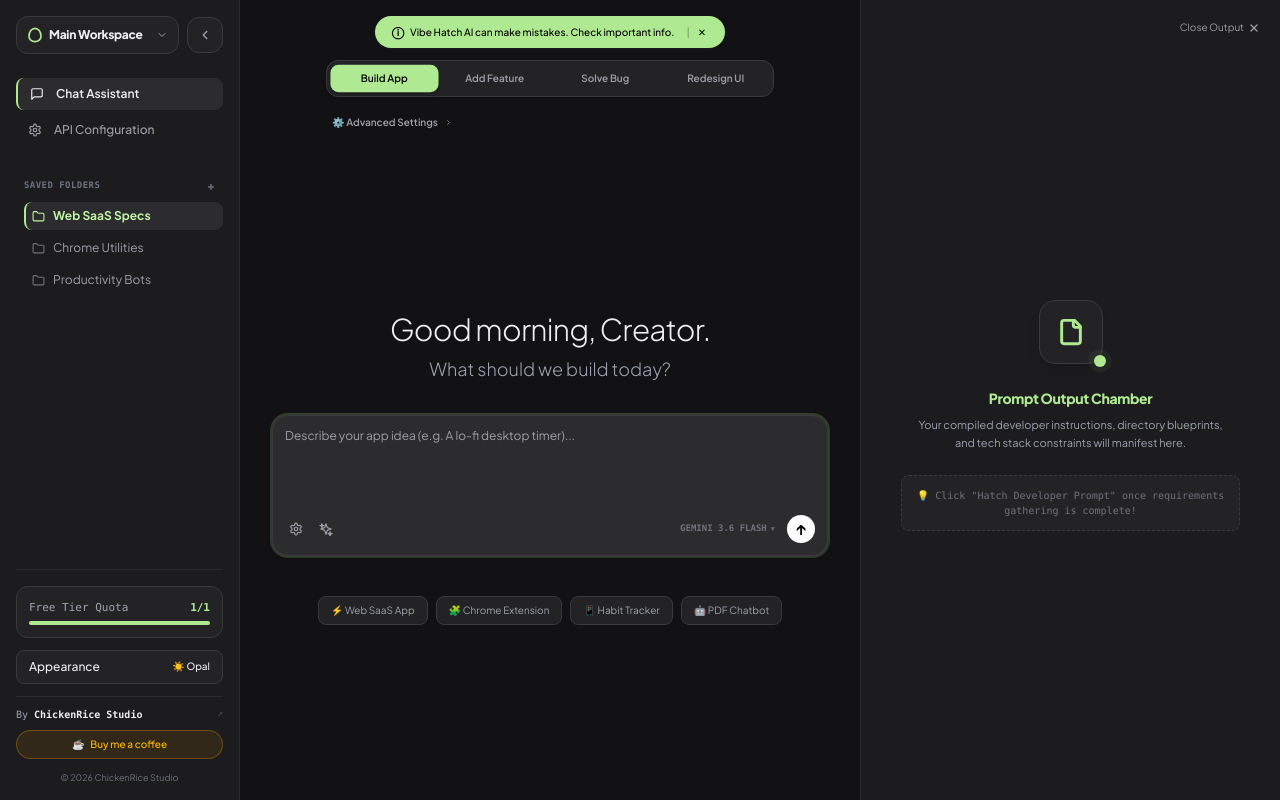
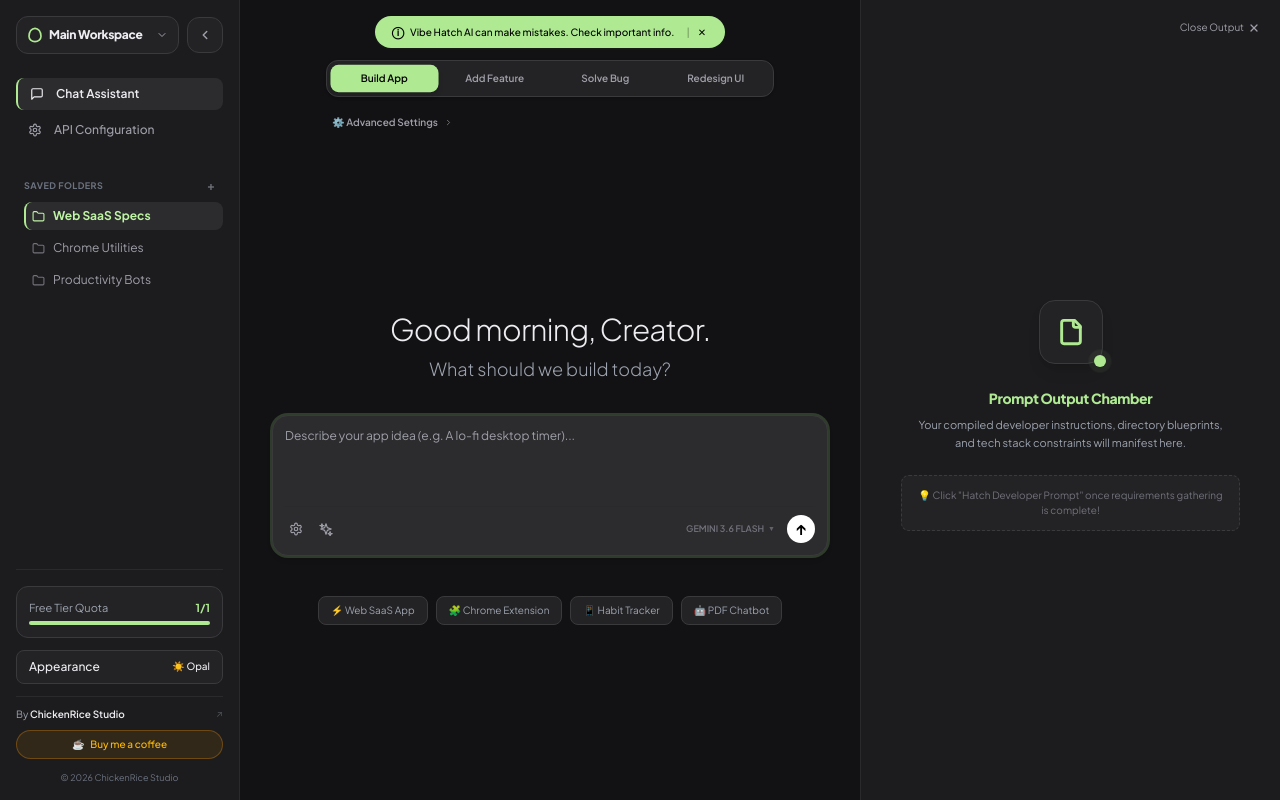
Before and after one commit to ChickenGor/vibe-hatch-code, a Next.js app: page / in a window 1280 px wide. Built offline with nearby package versions, Linux system fonts and the light colour scheme.

Commit message:
style: force all fonts to Plus Jakarta Sans and pin viewport layout to h-screen to prevent vertical page growth

```diff
--- a/app/globals.css
+++ b/app/globals.css
@@ -20,7 +20,7 @@
 */
 @theme {
   --font-sans: var(--font-jakarta), -apple-system, BlinkMacSystemFont, "Segoe UI", Roboto, sans-serif;
-  --font-mono: ui-monospace, SFMono-Regular, Menlo, Monaco, Consolas, "Liberation Mono", "Courier New", monospace;
+  --font-mono: var(--font-jakarta), -apple-system, BlinkMacSystemFont, "Segoe UI", Roboto, sans-serif;
   --animate-slide-in: slide-in 0.25s cubic-bezier(0.16, 1, 0.3, 1) forwards;
 
   --color-emerald-50: #f4fef2;
--- a/app/page.js
+++ b/app/page.js
@@ -663,7 +663,7 @@ export default function VibeHatchWizard() {
 
   return (
     <div
-      className={`min-h-screen flex relative transition-colors duration-500 selection:bg-emerald-500/30 selection:text-emerald-500 ${
+      className={`h-screen overflow-hidden flex relative transition-colors duration-500 selection:bg-emerald-500/30 selection:text-emerald-500 ${
         theme === 'light' ? 'light-mode bg-white text-slate-900' : 'bg-[#121214] text-zinc-100'
       }`}
     >
@@ -843,7 +843,7 @@ export default function VibeHatchWizard() {
       </aside>
 
       {/* 2. MAIN CENTERED CHAT COLUMN */}
-      <main className="flex-1 flex flex-col justify-between min-w-0 bg-[var(--bg-main)] relative">
+      <main className="flex-1 flex flex-col justify-between min-w-0 bg-[var(--bg-main)] relative h-full overflow-hidden">
 
         {/* Sidebar Expand trigger (shows floating when sidebar is collapsed) */}
         {!isSidebarOpen && (
@@ -938,7 +938,7 @@ export default function VibeHatchWizard() {
         </div>
 
         {/* Dynamic center workspace */}
-        <div className="flex-1 overflow-y-auto px-4 md:px-8 py-6 flex flex-col justify-center">
+        <div className="flex-1 overflow-hidden px-4 md:px-8 py-6 flex flex-col min-h-0">
 
           {isChatFresh ? (
             /* FRESH STATE: Elegant Centered Greeting (Viper layout style) */
@@ -1076,7 +1076,7 @@ export default function VibeHatchWizard() {
             </div>
           ) : (
             /* CONVERSATION ACTIVE STATE: Scrollable Chatroom */
-            <div className="max-w-2xl w-full mx-auto flex flex-col h-full justify-between">
+            <div className="max-w-2xl w-full mx-auto flex flex-col flex-1 min-h-0 justify-between">
 
               {/* Requirements Checklist Progress */}
               <div className="grid grid-cols-5 gap-1.5 p-2 rounded-xl mb-4 text-[9px] font-mono border shrink-0" style={{ backgroundColor: 'var(--input-bg)', borderColor: 'var(--input-border)' }}>
```
